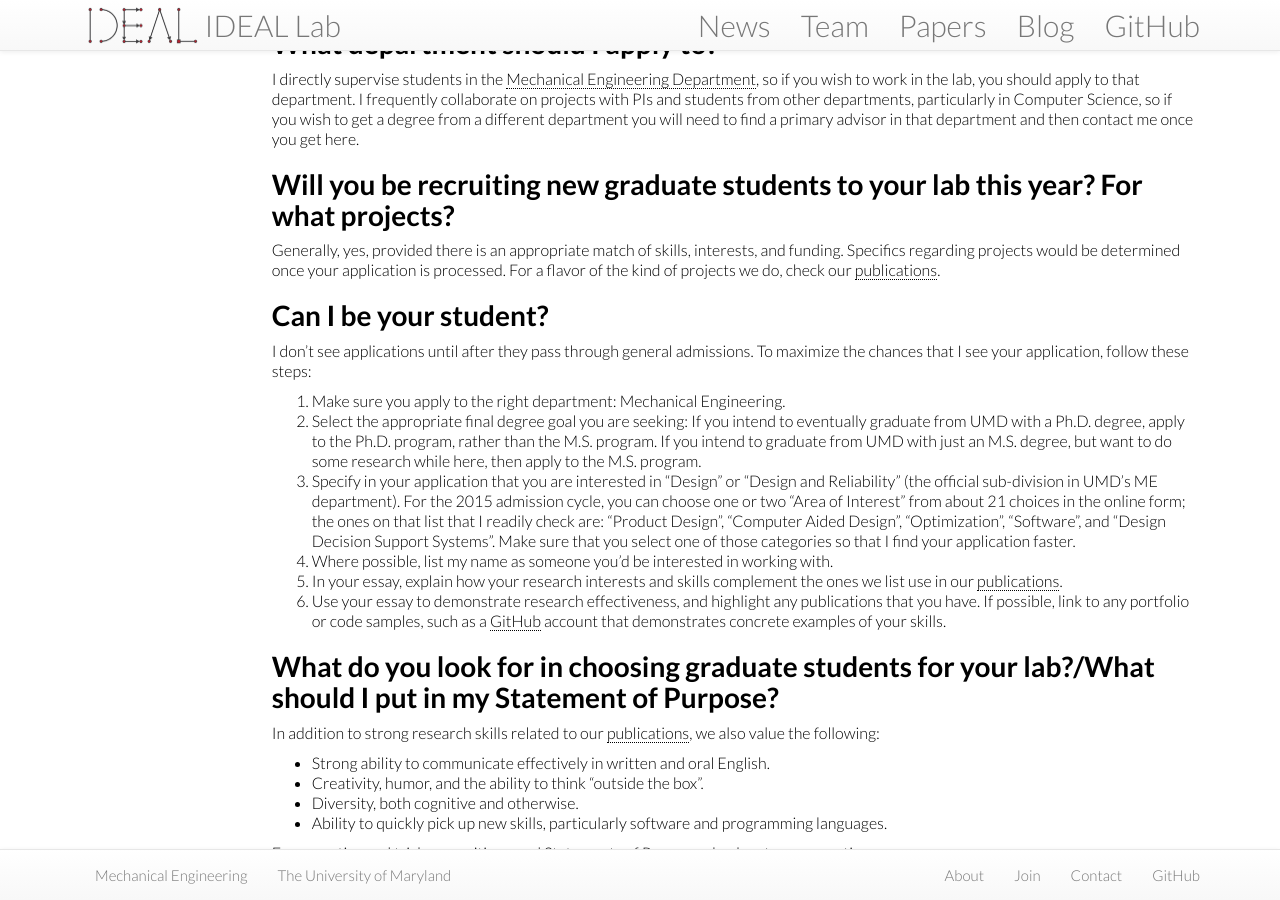
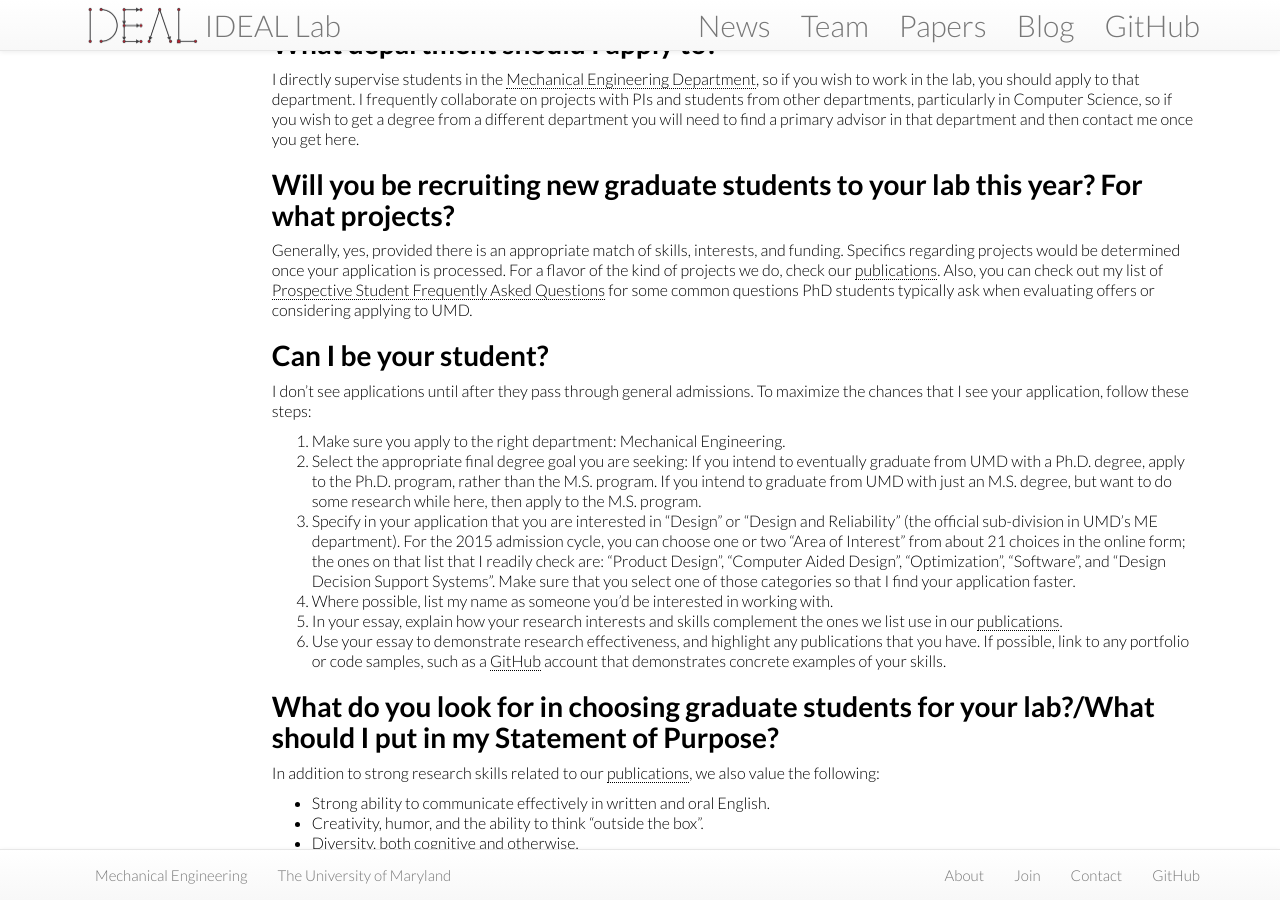
Before and after one commit to IDEALLab/ideallab.github.io, a Jekyll site: the page built from blog/_posts/2014-08-30-FAQ.md, in a window 1280 px wide and 900 px high, scrolled down 3102 px. Built offline with Jekyll 4.4.1, drawn with Linux system fonts in a browser that asks for light colours; nearby versions of some CDN libraries.

Commit message:
Adding link to Prospective FAQ

```diff
--- a/blog/_posts/2014-08-30-FAQ.md
+++ b/blog/_posts/2014-08-30-FAQ.md
@@ -131,7 +131,7 @@ Once I agree to be on your committee you should follow these steps to ensure eff
 I directly supervise students in the [Mechanical Engineering Department](http://enme.umd.edu), so if you wish to work in the lab, you should apply to that department. I frequently collaborate on projects with PIs and students from other departments, particularly in Computer Science, so if you wish to get a degree from a different department you will need to find a primary advisor in that department and then contact me once you get here.
 
 # Will you be recruiting new graduate students to your lab this year? For what projects?
-Generally, yes, provided there is an appropriate match of skills, interests, and funding. Specifics regarding projects would be determined once your application is processed. For a flavor of the kind of projects we do, check our [publications](/papers).
+Generally, yes, provided there is an appropriate match of skills, interests, and funding. Specifics regarding projects would be determined once your application is processed. For a flavor of the kind of projects we do, check our [publications](/papers). Also, you can check out my list of [Prospective Student Frequently Asked Questions](/prospective-faq) for some common questions PhD students typically ask when evaluating offers or considering applying to UMD.
 
 # Can I be your student?
 I don't see applications until after they pass through general admissions. To maximize the chances that I see your application, follow these steps:
```
